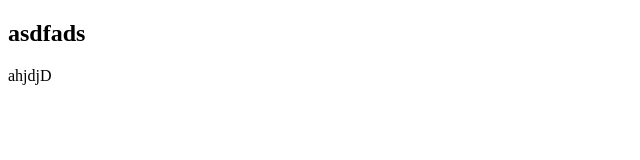
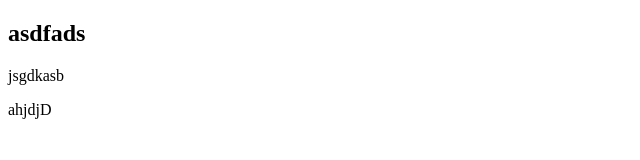
Before and after one commit to kayanursenn/goit, a plain HTML site: page index.html in a window 1280 px wide. Shown: the full height of the page, 0-640 px from the left. Drawn offline with Linux system fonts and the light colour scheme.

Commit message:
index html sayfasında bir geliştirme yaptım

```diff
--- a/index.html
+++ b/index.html
@@ -10,6 +10,10 @@
 <body>
     <h2>asdfads</h2>
 
+    <!--yorumlar-->
+<div>jsgdkasb</div>
+    <!--yorumlar-->
+
     <p>ahjdjD</p>
 </body>
 </html>
```
